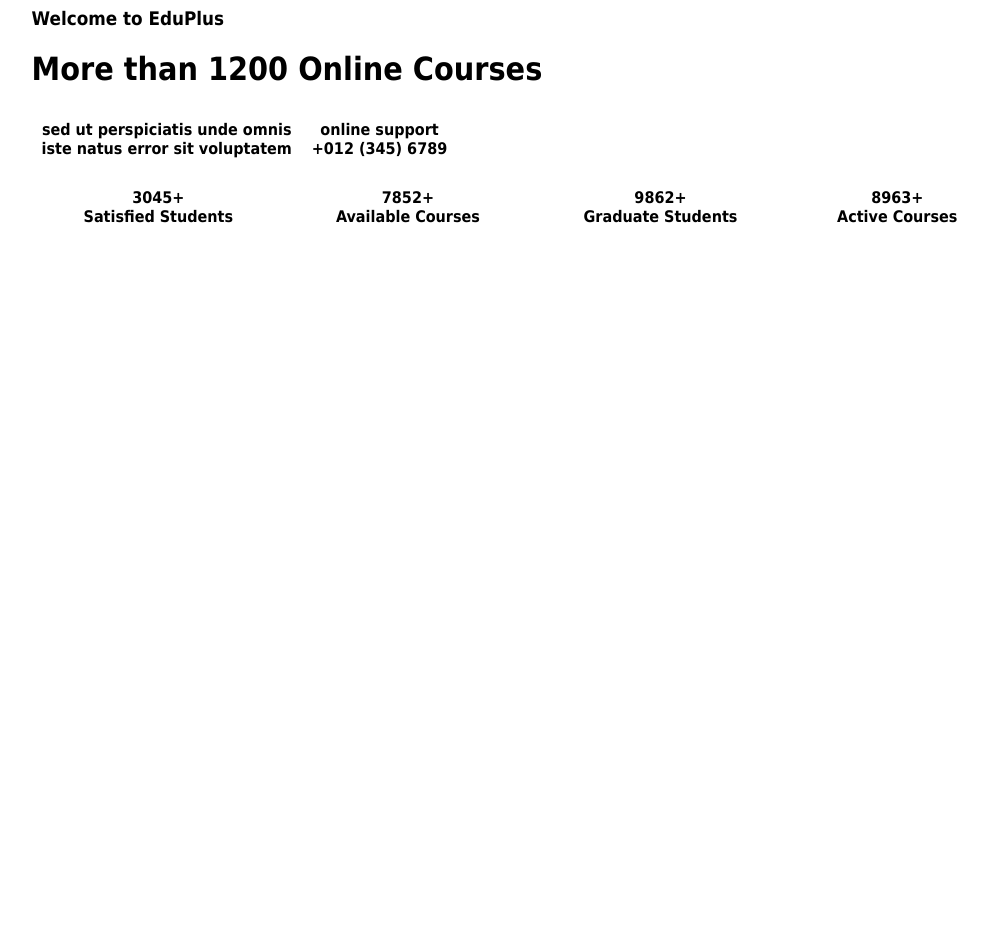
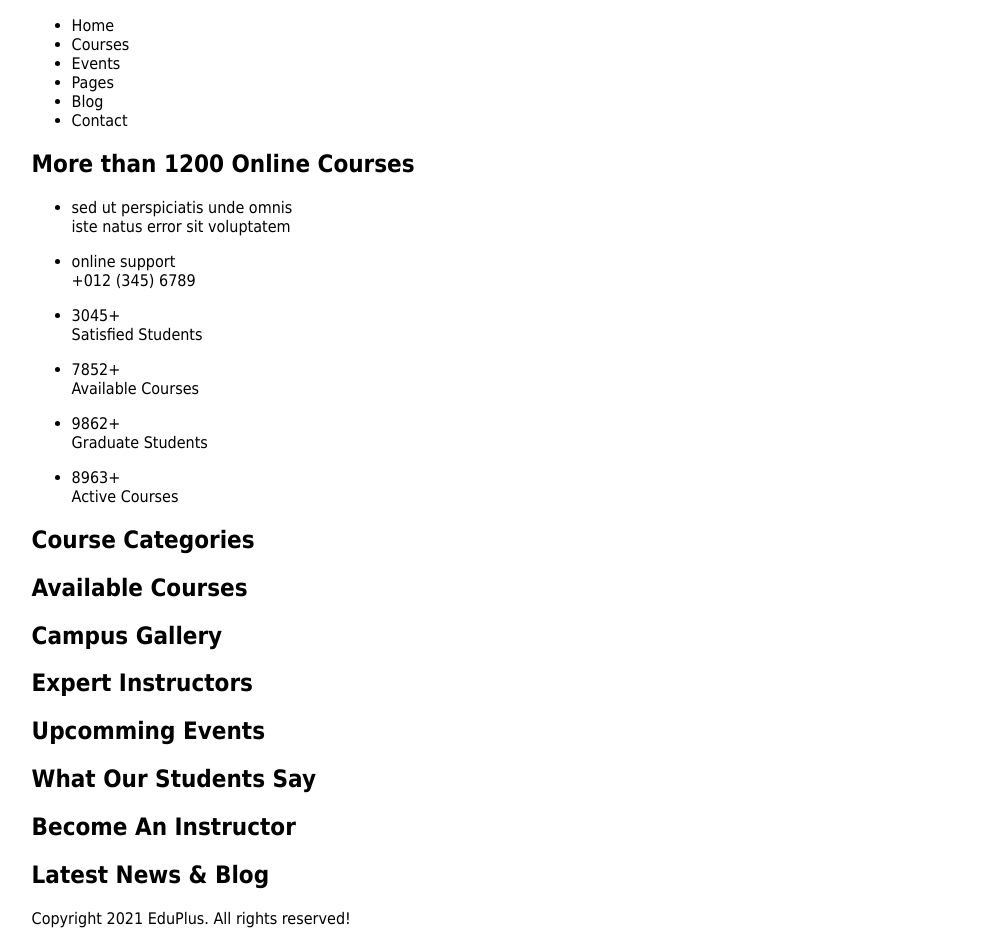
Before and after one commit to worlapim/INFS-nebo-WEB-nebo-co-thle-vlastn-je, a plain HTML site: page zápočtová práce/index.html in a window 1280 px wide. Shown: the whole page, without its empty margins (122-1110 px from the left). Before the commit the page ends 800 px from the top, so only its background shows below. Drawn offline with Linux system fonts and the light colour scheme.

Commit message:
Add files via upload

```diff
--- a/zápočtová práce/index.html
+++ b/zápočtová práce/index.html
@@ -1,64 +1,110 @@
-<!DOCTYPE HTML PUBLIC "-//W3C//DTD HTML 4.01 Transitional//EN">
-<html>
+<!DOCTYPE HTML>
+<html lang="en">
     <head>
       <meta http-equiv="content-type" content="text/html; charset=utf-8">
       <meta name="generator" content="PSPad editor, www.pspad.com">
+      <meta charset="UTF-8"/>
       <title>EduPlus</title>
       <link type="text/css" href="info.css" rel="stylesheet">
       <link rel="shortcut icon" href="favicon.ico">
     </head>
     <body>
-
-    <h3>Welcome to EduPlus</h3>
-    <h1>More than 1200 Online Courses</h1>
+        <nav>
+            <ul>
+                <li>
+                    Home
+                </li>
+                <li>
+                    Courses
+                </li>
+                <li>
+                    Events
+                </li>
+                <li>
+                    Pages
+                </li>
+                <li>
+                    Blog
+                </li>
+                <li>
+                    Contact
+                </li>
+            </ul>
+        </nav>
+        <section>
+            <h1><!-- Welcome to EduPlus -->
+            More than 1200 Online Courses</h1>
 
             <!-- search courses -->
 
-    <table align="left" border="0" frame="void" rules="none" cellpadding="10">
-    <tr>
-    <th>
+            <ul>
+                <li>
                   <p>
                     sed ut perspiciatis unde omnis<br>
                     iste natus error sit voluptatem
                   </p>
-    </th>
-    <th>
+                </li>
+                <li>
                   <p>
                     online support<br>
                     +012 (345) 6789
                   </p>
-    </th>
-    </tr>
-    </table>
+                </li>
+            </ul>
 
-    <table width="100%" align="center" border="0" frame="void" rules="none" cellpadding="20">
-    <tr>
-    <th>
+            <ul>
+              <li>
                 <p>
                   3045+<br>
                   Satisfied Students
                 </p>
-    </th>
-    <th>
+              </li>
+              <li>
                 <p>
                   7852+<br>
                   Available Courses
                 </p>
-    </th>
-    <th>
+              </li>
+              <li>
                 <p>
                   9862+<br>
                   Graduate Students
                 </p>
-    </th>
-    <th>
+              </li>
+              <li>
                 <p>
                   8963+<br>
                   Active Courses
                 </p>
-    </th>
-    </tr>
-    </table>
-
+              </li>
+            </ul>
+            <h2>
+                Course Categories
+            </h2>
+            <h2>
+                Available Courses
+            </h2>
+            <h2>
+                Campus Gallery
+            </h2>
+            <h2>
+                Expert Instructors
+            </h2>
+            <h2>
+                Upcomming Events
+            </h2>
+            <h2>
+                What Our Students Say
+            </h2>
+            <h2>
+                Become An Instructor
+            </h2>
+            <h2>
+                Latest News & Blog
+            </h2>
+        </section>
+        <footer>
+            Copyright 2021 EduPlus. All rights reserved!
+        </footer>
     </body>
 </html>
```
Lines whose indentation alone changed are shown as unchanged.
